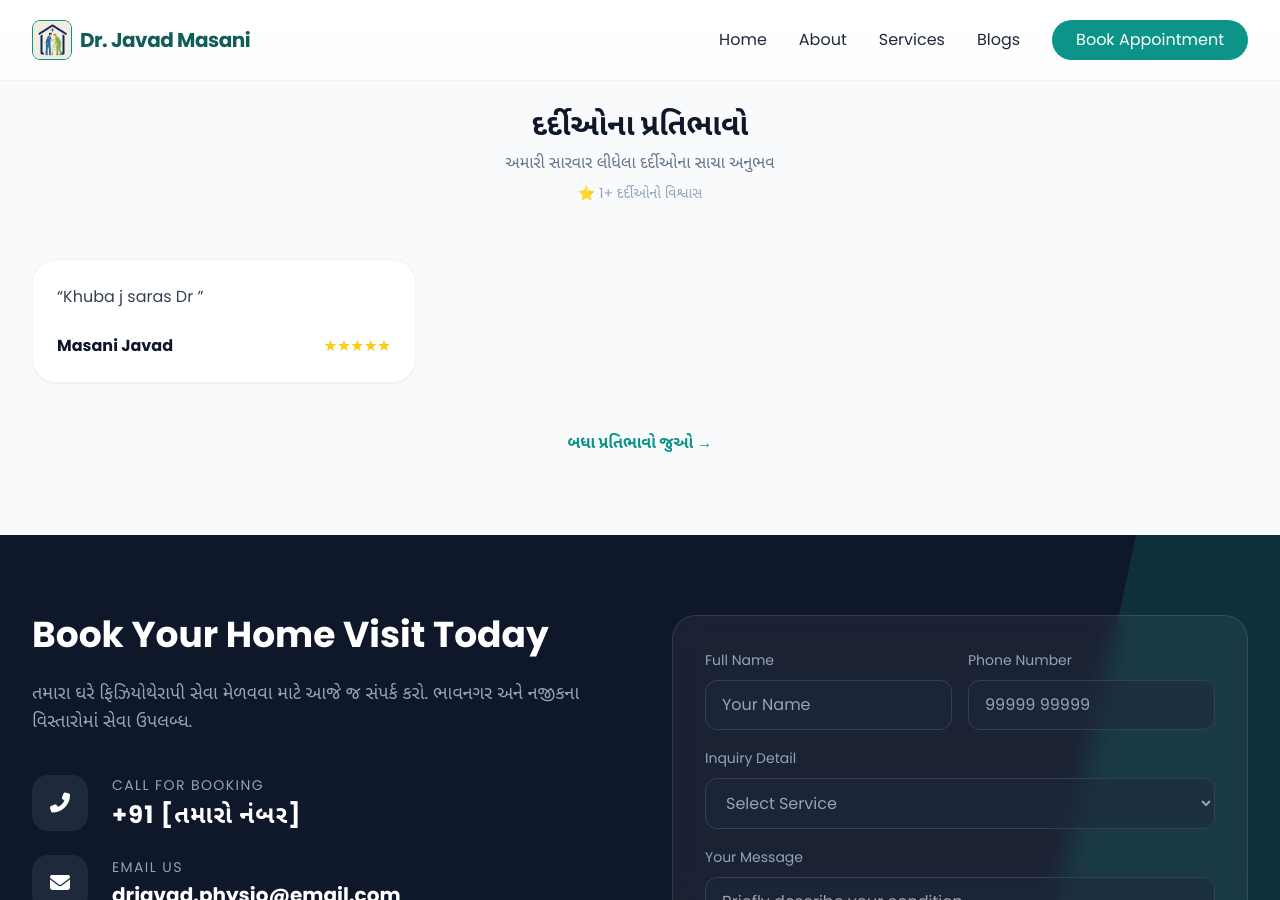
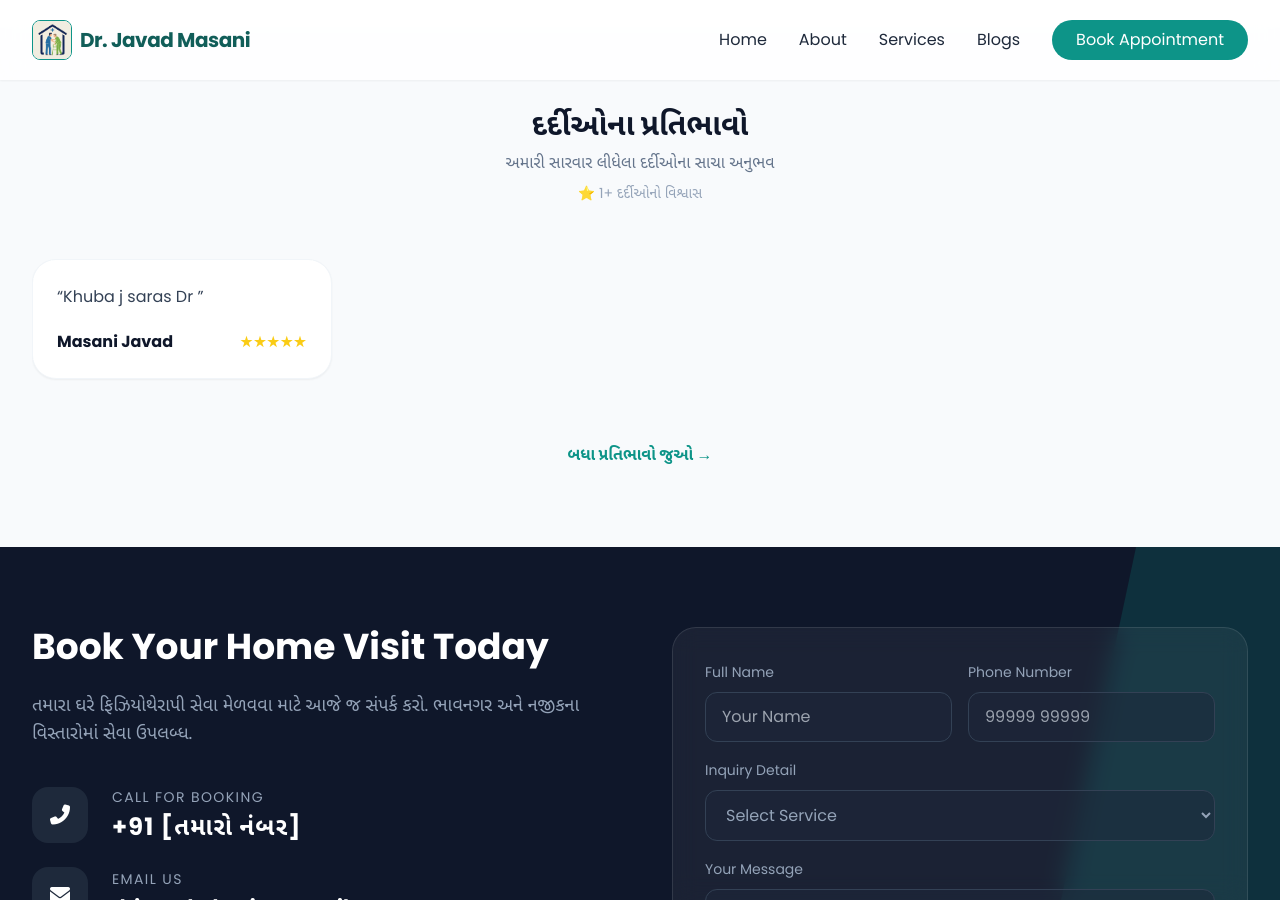
Before and after one commit to JavadMasani/Araogya, a Jekyll site: the page built from index.html, in a window 1280 px wide and 900 px high, scrolled down 4361 px. Built offline with Jekyll 4.4.1, drawn with Linux system fonts in a browser that asks for light colours; nearby versions of some CDN libraries.

Commit message:
Update index.html

```diff
--- a/index.html
+++ b/index.html
@@ -527,13 +527,15 @@
     </div>
 
     <!-- Reviews Cards -->
-    <div class="grid grid-cols-1 md:grid-cols-3 gap-8">
+    <div class="overflow-x-auto flex gap-6 snap-x snap-mandatory pb-4">
 
   {% assign approved_reviews = site.reviews | where: "status", "approved" %}
-      {% for review in approved_reviews limit:3 %}
+  {% for review in approved_reviews limit:8 %}
 
-      <div class="bg-white p-6 rounded-3xl border border-slate-100 shadow-sm hover:shadow-md transition">
-        <p class="text-slate-700 font-gujarati mb-6 leading-relaxed">
+  <div class="min-w-[300px] max-w-[300px] snap-center
+              bg-white p-6 rounded-3xl border border-slate-100 shadow-sm">
+
+    <p class="text-slate-700 font-gujarati mb-5 leading-relaxed">
       “{{ review.content | strip_html }}”
     </p>
 
@@ -545,10 +547,12 @@
         {{ review.rating }}
       </span>
     </div>
+
   </div>
 
   {% endfor %}
 </div>
+
 
     <!-- View All -->
     <div class="text-center mt-12">
```
Lines whose indentation alone changed are shown as unchanged.
